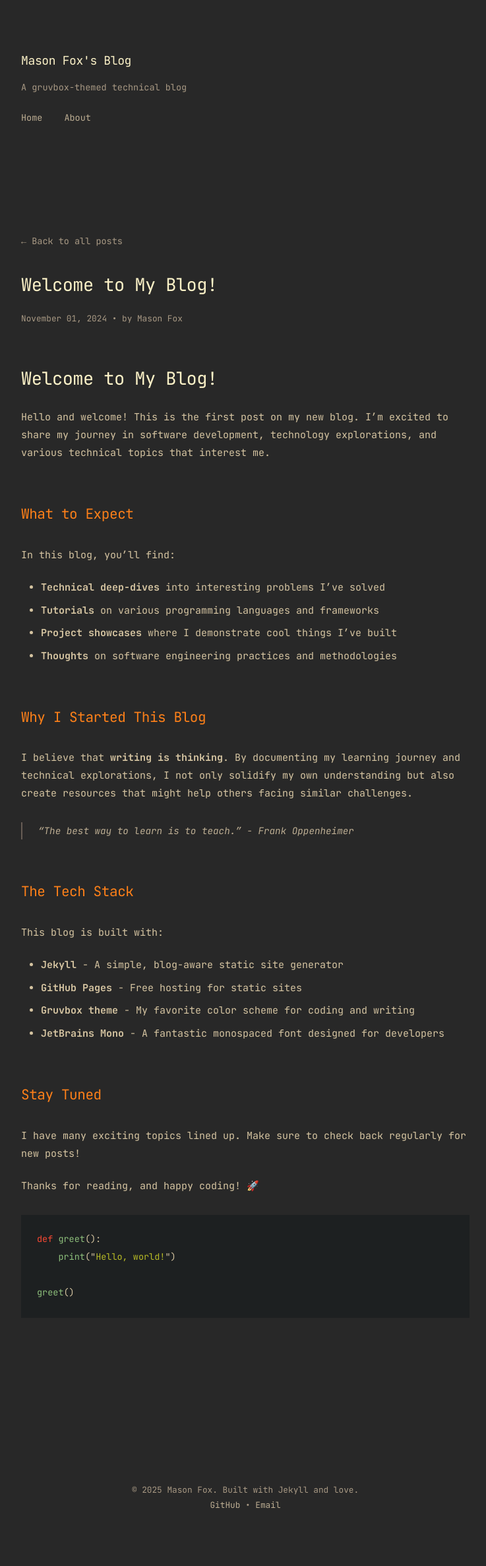
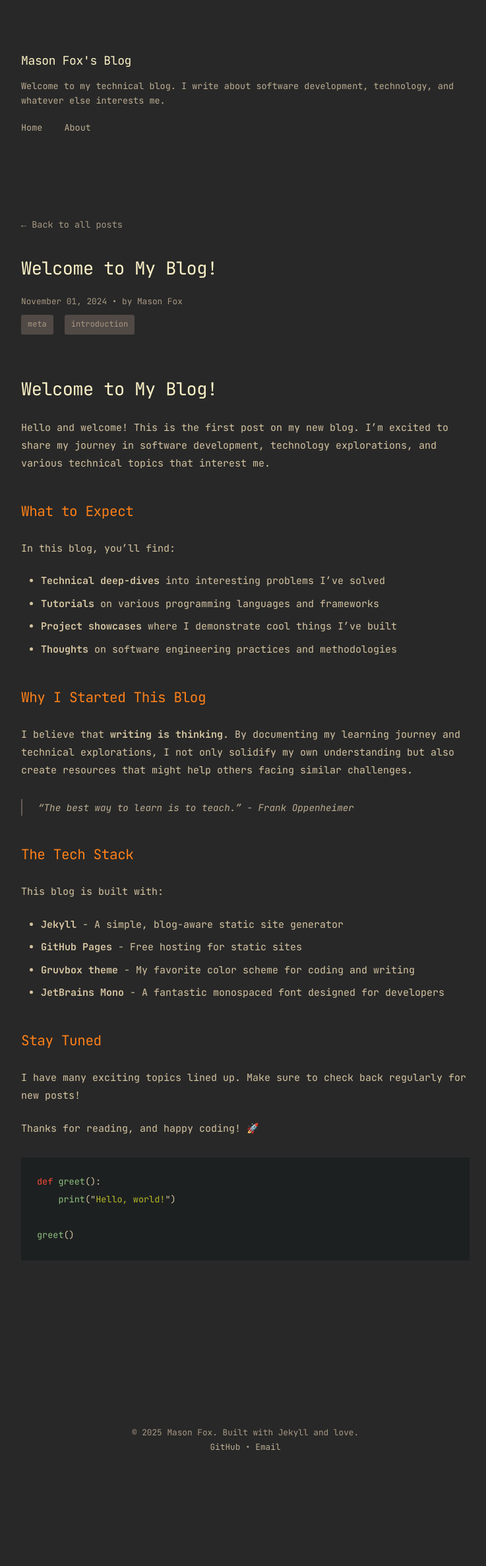
Before and after one commit to masonfox/blog, a Jekyll site: the page built from _posts/2024-11-01-welcome-to-my-blog.md, in a window 1280 px wide. Shown: the whole page at 66% size, without its empty margins (268-1005 px from the left). Built offline with Jekyll 4.4.1, drawn with Linux system fonts in a browser that asks for light colours; after the commit the page ends 2285 px from its top, so only the background shows below that.

Commit message:
Add boxy tags back, reduce spacing, and update header description
Co-authored-by: masonfox <13393712+masonfox@users.noreply.github.com>

```diff
--- a/_config.yml
+++ b/_config.yml
@@ -1,6 +1,6 @@
 # Jekyll Configuration
 title: Mason Fox's Blog
-description: A gruvbox-themed technical blog
+description: Welcome to my technical blog. I write about software development, technology, and whatever else interests me.
 author: Mason Fox
 email: hello@masonfox.net
 github_username: masonfox
--- a/assets/css/style.css
+++ b/assets/css/style.css
@@ -44,7 +44,7 @@ body {
 }
 
 header {
-  margin-bottom: 80px;
+  margin-bottom: 40px;
 }
 
 header h1 {
@@ -56,14 +56,15 @@ header h1 {
 }
 
 header p {
-  color: var(--fg4);
+  color: var(--fg3);
   font-size: 0.9em;
-  margin-bottom: 20px;
+  margin-bottom: 16px;
   font-weight: 300;
+  line-height: 1.6;
 }
 
 nav {
-  margin-top: 20px;
+  margin-top: 16px;
 }
 
 nav a {
@@ -95,8 +96,8 @@ h1 {
 h2 {
   font-size: 1.4em;
   color: var(--orange);
-  margin-top: 60px;
-  margin-bottom: 30px;
+  margin-top: 40px;
+  margin-bottom: 24px;
 }
 
 h3 {
@@ -119,7 +120,7 @@ a:hover {
 }
 
 .post-item {
-  margin-bottom: 48px;
+  margin-bottom: 36px;
 }
 
 .post-item:last-child {
@@ -274,11 +275,23 @@ footer a:hover {
 }
 
 .post-tags {
-  display: none;
+  margin-top: 8px;
 }
 
 .tag {
-  display: none;
+  display: inline-block;
+  background-color: var(--bg2);
+  color: var(--fg4);
+  font-size: 0.8em;
+  padding: 4px 10px;
+  margin-right: 8px;
+  margin-bottom: 4px;
+  border-radius: 3px;
+  transition: background-color 0.2s ease;
+}
+
+.tag:hover {
+  background-color: var(--bg3);
 }
 
 .post-header {
--- a/index.html
+++ b/index.html
@@ -2,5 +2,3 @@
 layout: home
 title: Home
 ---
-
-<p style="margin-bottom: 30px;">Welcome to my technical blog. I write about software development, technology, and whatever else interests me.</p>
```
